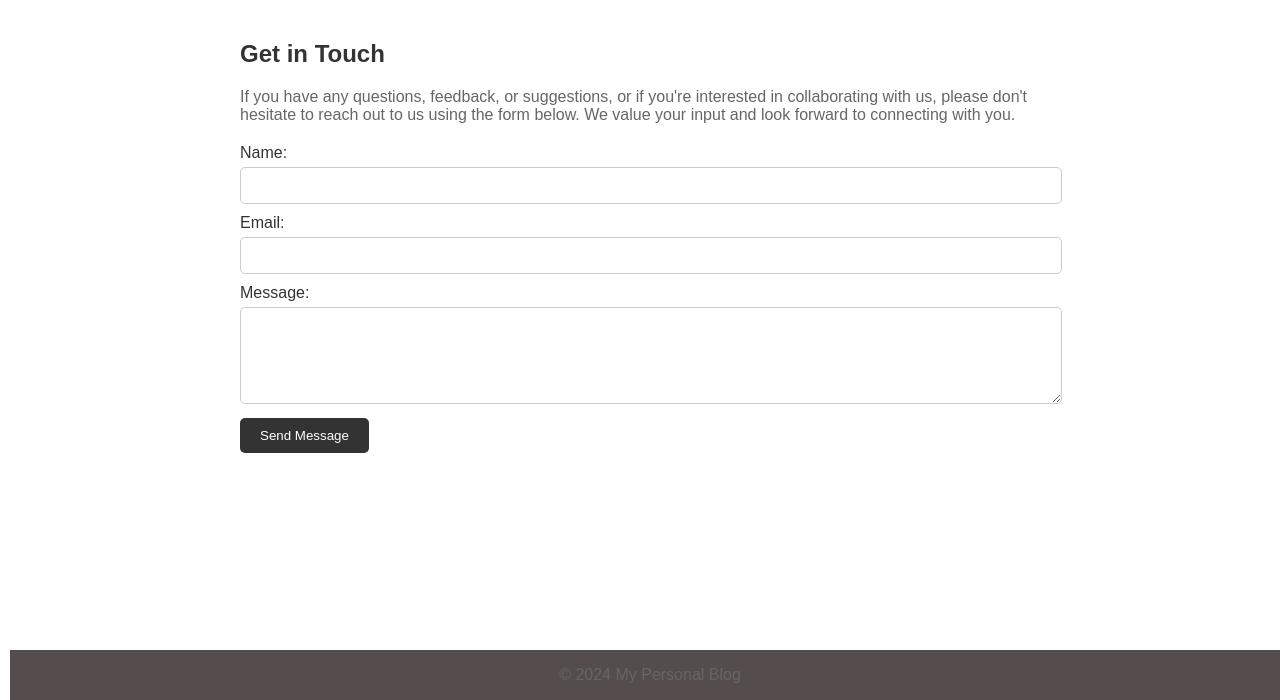
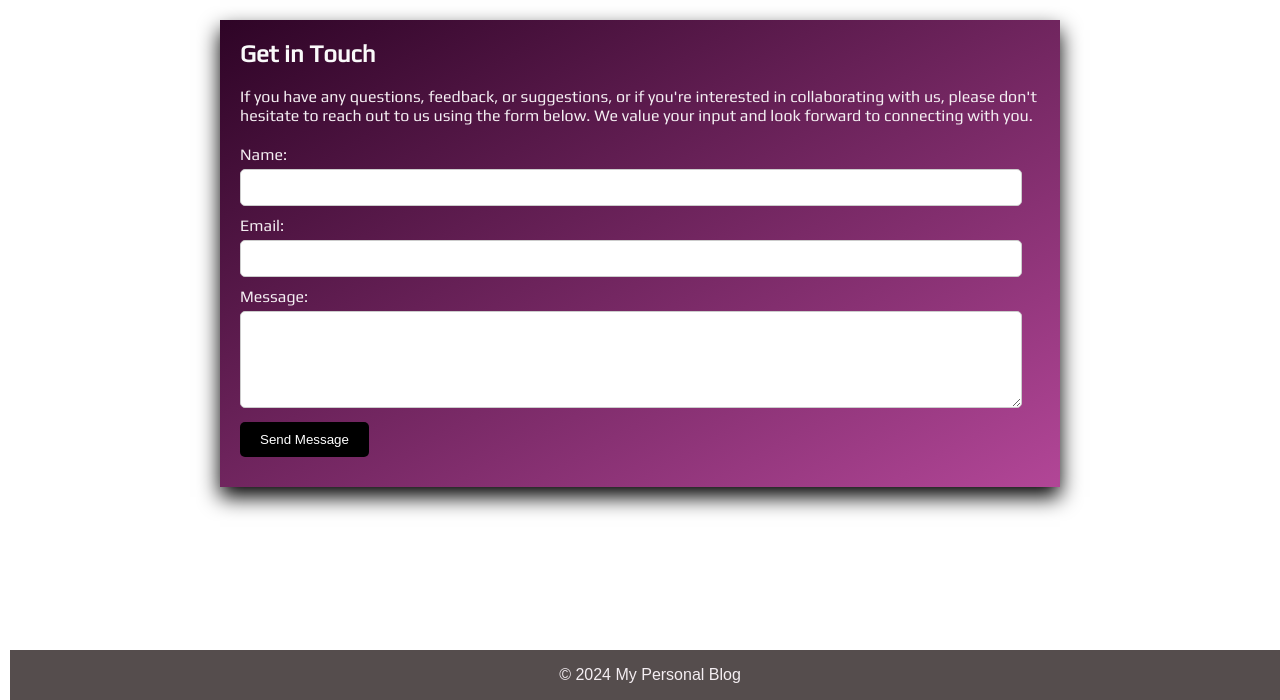
Before and after one commit to eziraa/Blog-With-Djnago, a Django app: page /contact in a window 1280 px wide. Shown: the part 100-800 px from the top of the page. Run offline with Django 5.2, Linux system fonts and the light colour scheme.

Commit message:
formatting more contact page

```diff
--- a/templates/contact.html
+++ b/templates/contact.html
@@ -6,6 +6,9 @@
     <meta name="viewport" content="width=device-width, initial-scale=1.0">
     <title>Contact Me - My Personal Blog</title>
     <link rel="stylesheet" href="{% static 'styles.css' %}">
+    <link rel="preconnect" href="https://fonts.googleapis.com">
+    <link rel="preconnect" href="https://fonts.gstatic.com" crossorigin>
+    <link href="https://fonts.googleapis.com/css2?family=Play&display=swap" rel="stylesheet">
     <style>
 
 
@@ -13,6 +16,16 @@
     max-width: 800px;
     margin: 20px auto;
     padding: 0 20px;
+    font-family: play;
+    font-weight: 500;
+    box-shadow: 0 10px 20px;
+    background: linear-gradient(to top left,#b24697, #2e0426);
+     clip-path: circle(50% at 50% 50%) polygon(
+            50% 0%,
+            100% 50%,
+            50% 100%,
+            0% 50%
+        );
 }
 
 .contact-section {
@@ -20,11 +33,12 @@
 }
 
 h2 {
-    color: #333;
+    color: #fafafa;
 }
 
 p {
-    color: #666;
+    color: #f4eef2;
+    font-family: ;
 }
 
 form {
@@ -34,13 +48,13 @@ form {
 label {
     display: block;
     margin-bottom: 5px;
-    color: #333;
+    color: #f4eef2;
 }
 
 input[type="text"],
 input[type="email"],
 textarea {
-    width: 100%;
+    width:calc(100% - 40px);
     padding: 10px;
     margin-bottom: 10px;
     border: 1px solid #ccc;
@@ -48,7 +62,7 @@ textarea {
 }
 
 button[type="submit"] {
-    background-color: #333;
+    background-color: #000000;
     color: #fff;
     padding: 10px 20px;
     border: none;
```
